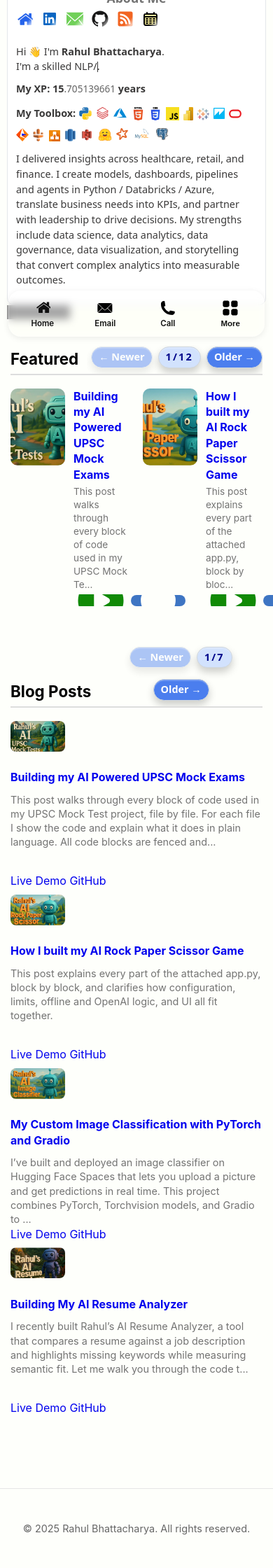
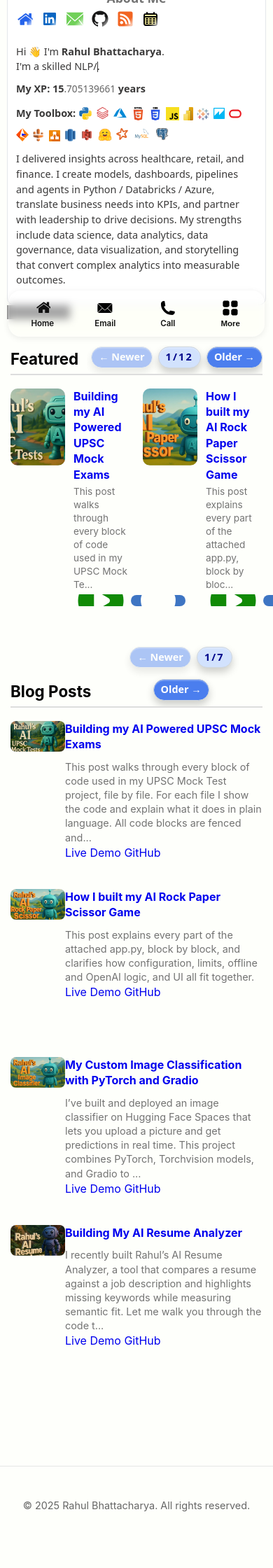
Before and after one commit to RahulBhattacharya1/RahulBhattacharya1.github.io, a Jekyll site: the page built from index.html, in a window 390 px wide. Shown: the part 409-2649 px from the top of the page at 70% size. Built offline with Jekyll 4.4.1, drawn with Linux system fonts in a browser that asks for light colours; the list of posts is cut into pages by our own code; after the commit the page ends 2617 px from its top, so only the background shows below that; grey boxes are pictures that could not be loaded.

Commit message:
Update index.html

```diff
--- a/index.html
+++ b/index.html
@@ -234,7 +234,7 @@
   section.posts .post-strip{
     display:flex !important;
     flex-direction:column !important;
-    gap:8px !important;            /* single source of vertical spacing */
+    gap:0px !important;            /* single source of vertical spacing */
     margin:0 !important;
     padding:0 !important;
     list-style:none !important;
@@ -243,7 +243,15 @@
     scroll-snap-type:none !important;
   }
 
-
+  /* each card */
+  section.posts .post-strip .post-item{
+    display:flex !important;
+    flex-direction:row !important; /* image left, text right */
+    align-items:flex-start !important;
+    gap:0px !important;
+    margin:0 !important;           /* remove extra bottom margin */
+    padding:0 !important;
+  }
 
   /* text block spacing */
   section.posts .post-strip .post-text p{
```
